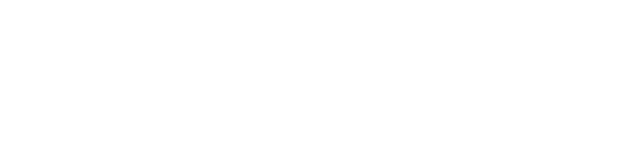
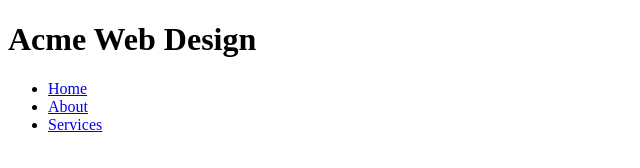
Before and after one commit to StephenGreen88/HTML_Responsive_Layout, a plain HTML site: page index.html in a window 1280 px wide. Shown: the whole page, without its empty margins (0-640 px from the left). Drawn offline with Linux system fonts and the light colour scheme.

Commit message:
Built out nav bar on index.html

```diff
--- a/index.html
+++ b/index.html
@@ -1,13 +1,34 @@
 <!DOCTYPE html>
 <html lang="en">
+
 <head>
     <meta charset="UTF-8">
     <meta name="viewport" content="width=device-width, initial-scale=1.0">
     <meta http-equiv="X-UA-Compatible" content="ie=edge">
+    <meta name="description" content="Affordable and professional web design">
+    <meta name="keywords" content="web design, affordable web design, professional web design">
+    <meta name="author" content="Stephen Green">
     <link rel="stylesheet" href="./css/style.css">
-    <title>Responsive HTML Webpage</title>
+    <title>Responsive HTML Webpage | Welcome</title>
 </head>
+
 <body>
+    <!-- Header -->
+    <header>
+        <div class="container">
+            <div id="branding">
+                <h1>Acme Web Design</h1>
+            </div>
+            <!-- Nav Bar -->
+            <nav>
+                <ul>
+                    <li><a href="index.html">Home</a></li>
+                    <li><a href="about.html">About</a></li>
+                    <li><a href="services.html">Services</a></li>
+                </ul>
+            </nav>
+        </div>
+    </header>
+</body>
 
-</body>
 </html>
```
Also changed, not shown: about.html (+16 -0 lines), services.html (+16 -0 lines).
